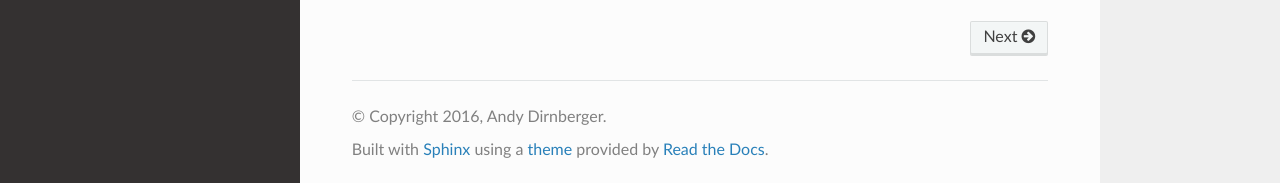
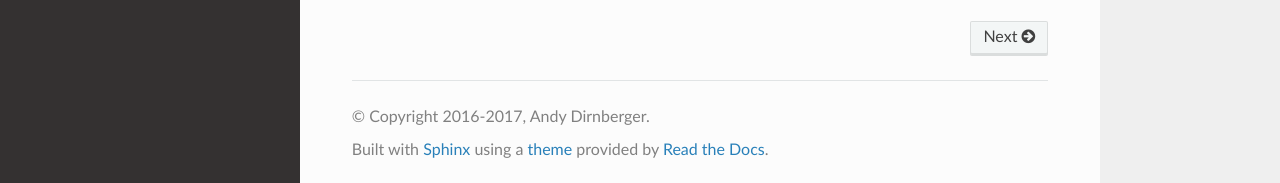
Before and after one commit to dirn/Henson-S3, a Sphinx documentation site: the page built from docs/index.rst, in a window 1280 px wide and 900 px high, scrolled down 661 px. Shown: the part 714-897 px from the top of the window. Built offline with Sphinx 7.4.7 and the Read the Docs theme 2.0.0, drawn with Linux system fonts in a browser that asks for light colours; part of the change alters nothing that is shown.

```diff
--- a/docs/conf.py
+++ b/docs/conf.py
@@ -13,6 +13,7 @@
 # All configuration values have a default; values that are commented out
 # serve to show the default.
 
+from datetime import date
 import sys
 import os
 import pkg_resources
@@ -54,7 +55,7 @@ master_doc = 'index'
 
 # General information about the project.
 project = 'Henson-S3'
-copyright = '2016, Andy Dirnberger'
+copyright = '2016-{:%Y}, Andy Dirnberger'.format(date.today())
 author = 'Andy Dirnberger'
 
 # The version info for the project you're documenting, acts as replacement for
```
Also changed, not shown: 1 other file.
